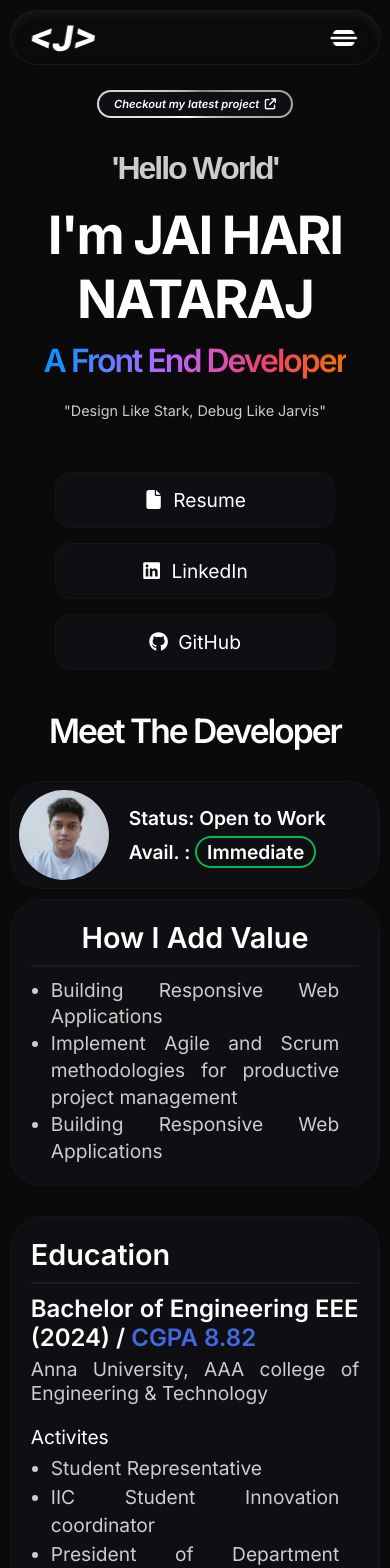
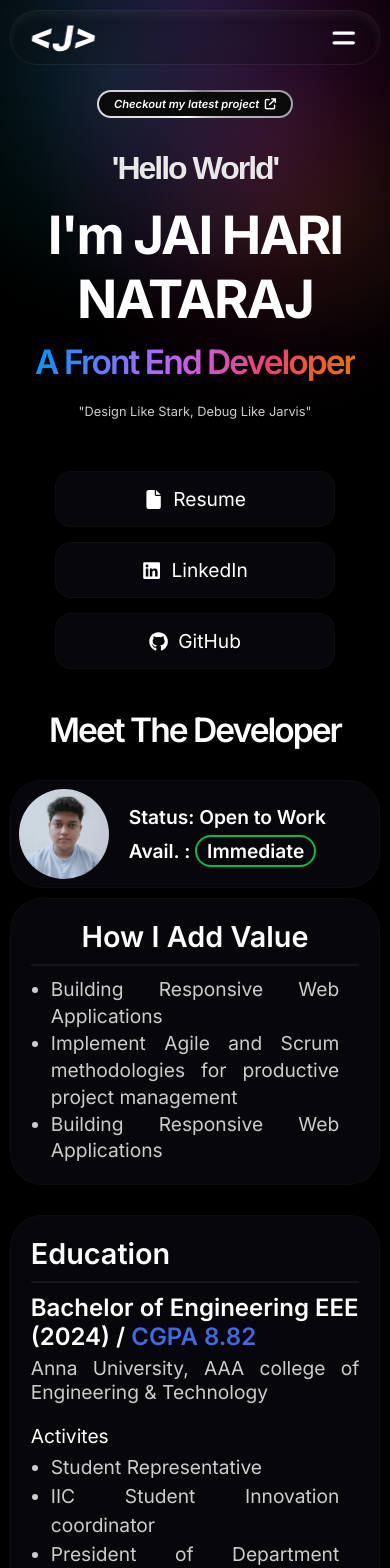
Before and after one commit to ijaihari/portfolio, a React (Vite) app: page / in a window 390 px wide. Shown: the top 1568 px of the page. Built offline with nearby package versions, Linux system fonts and the light colour scheme; a web font is replaced by a local one.

Commit message:
sept4 update

```diff
--- a/src/index.scss
+++ b/src/index.scss
@@ -3,12 +3,12 @@
 
 @import url('https://fonts.googleapis.com/css2?family=Inter:ital,opsz,wght@0,14..32,100..900;1,14..32,100..900&display=swap');
 @import url('https://fonts.googleapis.com/css2?family=Doto:wght@100..900&display=swap');
+
 * {
   margin: 0px;
   padding: 0px;
   box-sizing: border-box;
   font-family: "Inter", sans-serif;
-  /*  font-family: "Geist", sans-serif; */
   scroll-behavior: smooth;
 }
 
@@ -27,14 +27,13 @@ a {
 }
 
 .section {
-  background-color: var.$color-background-primary;
+  background-color: black;
   padding: 30px 0px;
 }
 
 .title {
   font-weight: 600;
   letter-spacing: -2px;
-  /* text-transform: uppercase; */
   padding-bottom: 2rem;
   color: white;
   text-align: center;
--- a/src/pages/Header.jsx
+++ b/src/pages/Header.jsx
@@ -1,5 +1,5 @@
 import { useState } from 'react';
-import { CgMenuHotdog } from "react-icons/cg";
+import { HiMenuAlt4 } from "react-icons/hi";
 import { IoClose } from "react-icons/io5";
 import '../styles/header.scss';
 import DropDownNav from '../components/DropDownNav';
@@ -25,7 +25,7 @@ function Header() {
       </section>
 
       <button className="sandmenu" onClick={() => setDropmenu(!dropmenu)}>
-        {dropmenu ? <IoClose /> : <CgMenuHotdog />}
+        {dropmenu ? <IoClose /> : <HiMenuAlt4 />}
       </button>
 
       {dropmenu && <DropDownNav onClose={() => setDropmenu(false)} />}
--- a/src/styles/_variables.scss
+++ b/src/styles/_variables.scss
@@ -1,5 +1,5 @@
 $color-background-primary: #0A0A0A;
-$color-background-secondary: #0F0F13;
+$color-background-secondary: rgb(7, 7, 11);
 
 $color-border: #8080801d;
 $color-btn-background: #26263b30;;
--- a/src/styles/footer.scss
+++ b/src/styles/footer.scss
@@ -2,7 +2,7 @@
 @use '../styles/mixins';
 
 .footer-container {
-    background-color: var.$color-background-primary ;
+    background-color: var.$color-background-secondary ;
 
     .footer-wrapper {
         color: white;
--- a/src/styles/hero.scss
+++ b/src/styles/hero.scss
@@ -21,7 +21,13 @@
 
 .hero-section {
     padding: 100px 0;
-    background-color: var.$color-background-primary;
+     background:
+    radial-gradient(ellipse 120% 80% at 70% 20%, rgba(255, 20, 147, 0.15), transparent 50%),
+    radial-gradient(ellipse 100% 60% at 30% 10%, rgba(0, 255, 255, 0.12), transparent 60%),
+    radial-gradient(ellipse 90% 70% at 50% 0%, rgba(138, 43, 226, 0.18), transparent 65%),
+    radial-gradient(ellipse 110% 50% at 80% 30%, rgba(255, 215, 0, 0.08), transparent 40%),
+    #000000;
+   /*  background-color: var.$color-background-primary; */
 
     @media (min-width: 350px) and (max-width: 426px) {
         padding: 80px 0px 30px;
@@ -48,7 +54,7 @@
 
     .gradient-button {
         color: white;
-        background-color: var.$color-background-secondary;
+        background-color: #0A0A0A;
         font-style: italic;
         font-size: 0.9rem;
         font-weight: 600;
@@ -81,7 +87,7 @@
         text-align: center;
         letter-spacing: -2px;
         margin-bottom: 5px;
-        color: #ccc;
+        color: #e8e8e8;
     }
 
     h1 {
@@ -118,7 +124,7 @@
         }
 
         h2 {
-            font-size: 2rem;
+            font-size: 2.1rem;
             text-align: center;
         }
     }
@@ -151,7 +157,7 @@
         text-align: center;
 
         @media (min-width: 350px) and (max-width: 570px) {
-            font-size: 0.9rem;
+            font-size: 0.8rem;
             text-align: justify;
         }
     }
--- a/src/styles/skills.scss
+++ b/src/styles/skills.scss
@@ -31,10 +31,11 @@
     align-items: center;
     gap: 10px;
     color: white;
+    background-color: var.$color-background-secondary;
     font-size: 1.2rem;
     font-weight: 400;
-    @include mixins.btn;
     padding: 15px 15px;
+    border: 1px solid #8080800d;
     border-radius: 1rem;
     transition: all 0.5s ease;
 }
```
